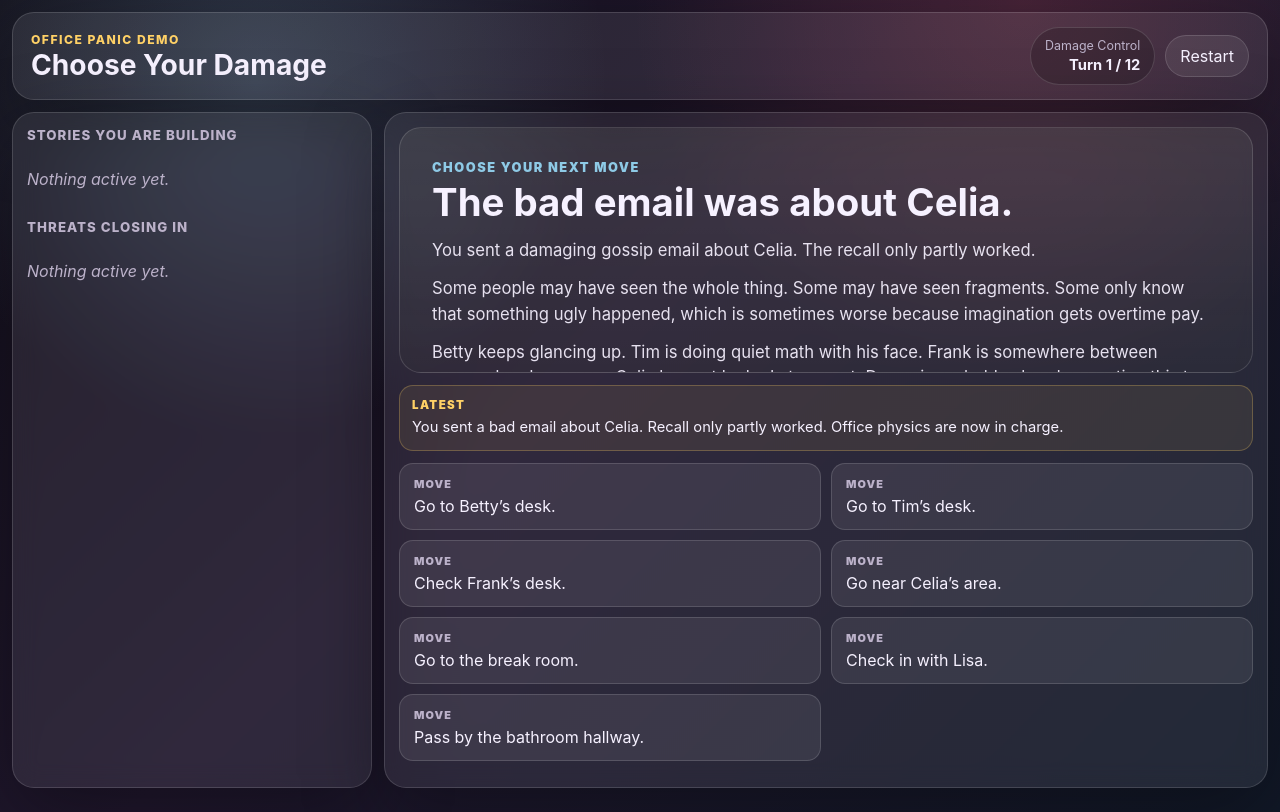
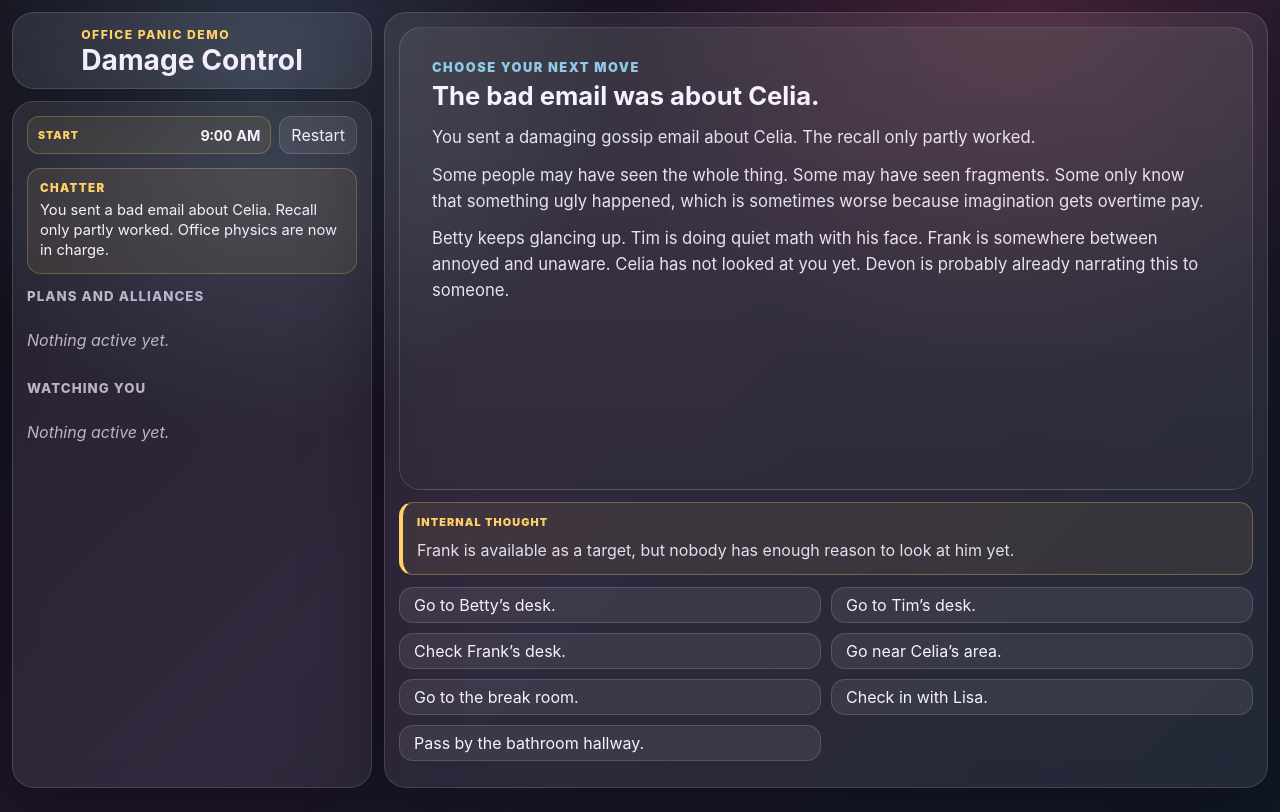
Before and after one commit to rbresnahan/office-drama, a plain HTML site: page index.html in a window 1280 px wide. Drawn offline with Linux system fonts and the light colour scheme.

Commit message:
UI and story updates

```diff
--- a/assets/js/engine/renderer.js
+++ b/assets/js/engine/renderer.js
@@ -1,5 +1,3 @@
-import { categoryLabel } from './story-helpers.js';
-
 function escapeHtml( value ) {
 	return String( value )
 		.replaceAll( '&', '&amp;' )
@@ -8,6 +6,21 @@ function escapeHtml( value ) {
 		.replaceAll( '"', '&quot;' )
 		.replaceAll( "'", '&#039;' );
 }
+
+const OFFICE_CLOCK_TIMES = [
+	'9:00 AM',
+	'9:37 AM',
+	'10:13 AM',
+	'10:52 AM',
+	'11:27 AM',
+	'12:00 PM',
+	'12:46 PM',
+	'1:45 PM',
+	'2:31 PM',
+	'3:18 PM',
+	'4:07 PM',
+	'5:00 PM',
+];
 
 function normalizeParagraphs( value, state ) {
 	const resolved = typeof value === 'function' ? value( state ) : value;
@@ -25,6 +38,57 @@ function normalizeParagraphs( value, state ) {
 
 function renderParagraphs( paragraphs ) {
 	return paragraphs.map( ( paragraph ) => `<p>${ escapeHtml( paragraph ) }</p>` ).join( '' );
+}
+
+function getClockTime( state ) {
+	if ( state.finaleStarted ) {
+		return OFFICE_CLOCK_TIMES[ OFFICE_CLOCK_TIMES.length - 1 ];
+	}
+
+	const maxTurns = state.maxTurns || OFFICE_CLOCK_TIMES.length;
+	const currentTurn = Math.min( Math.max( state.turn || 1, 1 ), maxTurns );
+	const clockIndex = Math.min( currentTurn - 1, OFFICE_CLOCK_TIMES.length - 1 );
+
+	return OFFICE_CLOCK_TIMES[ clockIndex ];
+}
+
+function getClockLabel( state, clockTime ) {
+	if ( state.finaleStarted || clockTime === '5:00 PM' ) {
+		return 'All-Hands';
+	}
+
+	if ( clockTime === '12:00 PM' ) {
+		return 'Lunch';
+	}
+
+	if ( clockTime === '9:00 AM' ) {
+		return 'Start';
+	}
+
+	return 'Office Time';
+}
+
+function getResolvedSceneContent( game, scene, state ) {
+	let kicker = scene.kicker || scene.location || '';
+	let title = scene.title || '';
+	let body = normalizeParagraphs( scene.body, state );
+	let internalThought = normalizeParagraphs( scene.internalThought, state );
+
+	if ( scene.id === game.story.finaleSceneId ) {
+		const finale = game.getFinaleResult();
+
+		kicker = finale.kicker;
+		title = finale.title;
+		body = finale.body;
+		internalThought = finale.internalThought || [];
+	}
+
+	return {
+		kicker,
+		title,
+		body,
+		internalThought,
+	};
 }
 
 function renderBars( container, bars, state, type ) {
@@ -58,33 +122,40 @@ function renderBars( container, bars, state, type ) {
 	container.innerHTML = html || '<p class="empty-state">Nothing active yet.</p>';
 }
 
-function renderStory( game, scene, state ) {
+function renderStory( content ) {
 	const storyContainer = document.querySelector( '#story' );
 
 	if ( ! storyContainer ) {
 		return;
 	}
 
-	let kicker = scene.kicker || scene.location || '';
-	let title = scene.title || '';
-	let body = normalizeParagraphs( scene.body, state );
-	let internalThought = normalizeParagraphs( scene.internalThought, state );
+	storyContainer.innerHTML = `
+		${ content.kicker ? `<div class="story-kicker">${ escapeHtml( content.kicker ) }</div>` : '' }
+		<h2 class="story-title">${ escapeHtml( content.title ) }</h2>
+		<div class="story-body">
+			${ renderParagraphs( content.body ) }
+		</div>
+	`;
+}
 
-	if ( scene.id === game.story.finaleSceneId ) {
-		const finale = game.getFinaleResult();
+function renderInternalThought( internalThought ) {
+	const internalThoughtContainer = document.querySelector( '#internal-thought' );
 
-		kicker = finale.kicker;
-		title = finale.title;
-		body = finale.body;
-		internalThought = finale.internalThought || [];
+	if ( ! internalThoughtContainer ) {
+		return;
 	}
 
-	storyContainer.innerHTML = `
-		${ kicker ? `<div class="story-kicker">${ escapeHtml( kicker ) }</div>` : '' }
-		<h2 class="story-title">${ escapeHtml( title ) }</h2>
-		<div class="story-body">
-			${ renderParagraphs( body ) }
-			${ internalThought.length ? `<div class="internal-thought">${ renderParagraphs( internalThought ) }</div>` : '' }
+	if ( ! internalThought.length ) {
+		internalThoughtContainer.classList.add( 'internal-thought-card--hidden' );
+		internalThoughtContainer.innerHTML = '';
+		return;
+	}
+
+	internalThoughtContainer.classList.remove( 'internal-thought-card--hidden' );
+	internalThoughtContainer.innerHTML = `
+		<div class="internal-thought-card__label">Internal Thought</div>
+		<div class="internal-thought-card__body">
+			${ renderParagraphs( internalThought ) }
 		</div>
 	`;
 }
@@ -111,11 +182,9 @@ function renderChoices( game, scene ) {
 	choicesContainer.innerHTML = choices
 		.map( ( choice ) => {
 			const category = Array.isArray( choice.category ) ? choice.category[ 0 ] : choice.category;
-			const label = categoryLabel( category );
 
 			return `
 				<button class="choice-button choice-button--${ escapeHtml( category || 'neutral' ) }" type="button" data-choice-id="${ escapeHtml( choice.id ) }">
-					<span class="choice-button__category">${ escapeHtml( label ) }</span>
 					<span>${ escapeHtml( choice.text ) }</span>
 				</button>
 			`;
@@ -130,29 +199,36 @@ function renderFeedback( state ) {
 		return;
 	}
 
-	if ( ! state.feedback ) {
+	const feedbackParagraphs = normalizeParagraphs( state.feedback, state );
+
+	if ( ! feedbackParagraphs.length ) {
 		feedback.classList.add( 'reaction-card--hidden' );
 		feedback.textContent = '';
 		return;
 	}
 
 	feedback.classList.remove( 'reaction-card--hidden' );
-	feedback.textContent = state.feedback;
+	feedback.innerHTML = renderParagraphs( feedbackParagraphs );
 }
 
 function renderHeader( game, state ) {
 	const phaseLabel = document.querySelector( '#phase-label' );
 	const turnCount = document.querySelector( '#turn-count' );
+	const clockLabel = document.querySelector( '#clock-label' );
 	const latestSignal = document.querySelector( '#latest-signal .signal-strip__text' );
 	const phase = game.getPhase();
+	const clockTime = getClockTime( state );
 
 	if ( phaseLabel ) {
 		phaseLabel.textContent = phase.label;
 	}
 
 	if ( turnCount ) {
-		const currentTurn = Math.min( state.turn, state.maxTurns );
-		turnCount.textContent = state.finaleStarted ? 'All-Hands' : `Turn ${ currentTurn } / ${ state.maxTurns }`;
+		turnCount.textContent = clockTime;
+	}
+
+	if ( clockLabel ) {
+		clockLabel.textContent = getClockLabel( state, clockTime );
 	}
 
 	if ( latestSignal ) {
@@ -163,11 +239,13 @@ function renderHeader( game, state ) {
 export function render( game ) {
 	const state = game.getState();
 	const scene = game.getCurrentScene();
+	const content = getResolvedSceneContent( game, scene, state );
 
 	renderHeader( game, state );
 	renderBars( document.querySelector( '#green-bars' ), game.story.bars.green, state, 'green' );
 	renderBars( document.querySelector( '#red-bars' ), game.story.bars.red, state, 'red' );
-	renderStory( game, scene, state );
+	renderStory( content );
+	renderInternalThought( content.internalThought );
 	renderFeedback( state );
 	renderChoices( game, scene );
 }
--- a/assets/stories/demo-story.js
+++ b/assets/stories/demo-story.js
@@ -211,13 +211,18 @@ export const OFFICE_PANIC_STORY = {
 		betty_desk: {
 			id: 'betty_desk',
 			location: 'Betty’s Desk',
-			title: 'Betty is watching the room more than her screen.',
+			title: 'Betty’s desk is cheerful in a way that feels operational.',
 			body: [
-				'Betty has the posture of someone trying not to look involved. That usually means she is involved emotionally, which is almost as useful as being involved factually.',
-				'Her desk gives her a clean view of the kitchen, the printer, and most of the people pretending not to panic.',
+				'Betty’s desk has color-coded folders, seasonal decorations, three kinds of sticky notes, and one tiny ceramic pumpkin that has absolutely survived more office drama than HR.',
+				'Nothing looks messy. That is the first warning. The candy dish is full, the pens are aligned, and the framed vacation photo is angled just enough to look casual. Betty has built a friendly little command center and disguised it as personality.',
+				'From here, she can see the kitchen, the printer, the hallway bend near Lisa’s office, and most of the desks where people pretend they are not watching each other. It is not a desk. It is a lighthouse for gossip with ergonomic support.',
+				'Betty herself is half-facing her monitor, half-facing the room, performing the ancient office ritual of looking busy while receiving emotional weather reports from six directions.',
 			],
 			internalThought: [
-				'If you seem scared, Betty may soften. If you mention Frank, she may start watching him. If you ask what she saw, you may learn office movement patterns. If you push too hard, she may realize you are recruiting her.',
+				'Betty wants to be included. Not asked. Included. There is a difference, and getting it wrong is how people become lunch conversation.',
+				'She is friendly enough to help, bored enough to enjoy a mess, and socially sharp enough to notice when someone is handing her a mess with instructions.',
+				'If you seem scared, she may soften. If you make her feel like an insider, she may talk. If you make her feel used, replaced, or stupid, she may become a problem with earrings.',
+				'The desk matters. She can see movement. She can confirm who went where. She can also turn one worried glance into a rumor with legs, teeth, and a calendar invite.',
 			],
 			choices: [
 				{
@@ -362,27 +367,37 @@ export const OFFICE_PANIC_STORY = {
 				},
 				{
 					id: 'betty_ask_tim_knows',
-					text: 'Ask Betty whether Tim has been asking questions.',
+					text: 'Ask Betty why Tim is always so engaged with everyone’s business.',
 					category: 'info',
 					once: true,
-					resultText: 'Betty lowers her voice. Tim asked who saw the email before the recall finished.',
+					resultText: [
+						'Betty’s desk looked aggressively tidy, like clutter had once disappointed her personally.',
+						'“Betty, you seem like someone who returns a shopping cart even when no one’s watching.”',
+						'“Correct,” she said. “There are two kinds of people: cart returners and people who make retail workers wonder why civilization bothered.”',
+						'“Respect.” You kept your voice casual. “Relatedly, why is Tim always so… engaged? He asked why I was near the storage closet like I’d breached a perimeter.”',
+						'Betty gave a loyal little smile. “He notices things. Too many things. He cares a lot and means well, which can be exhausting.”',
+						'You nodded like this was research. “Frank called it weaponized helpfulness. I’m trying to keep it from becoming a committee.”',
+						'Betty glanced toward the hallway. “He gets distracted when he’s buried. When he starts doing hallway surveillance, I ask Lisa to forward sales calls to him.”',
+						'She smiled brightly. “Keeps him busy. Helpful, really. For everyone’s wellness.”',
+					],
 					effects: {
 						bars: {
 							distractTim: 25,
 						},
 						flags: {
 							knowsTimInvestigating: true,
+							knowsTimCanBeBuried: true,
 						},
 						unlocks: [
 							'ask_tim_recall_logs',
 						],
-						signal: 'Tim is building the timeline. That is his whole terrible little hobby now.',
+						signal: 'Tim can be redirected when he is buried in other people’s work. Weaponized helpfulness has an off switch.',
 					},
 					nextScene: 'hub',
 				},
 				{
 					id: 'betty_ask_tim_lunch',
-					text: 'Ask why Tim labels his lunch like it contains state secrets.',
+					text: 'Ask why Tim labels everything in the fridge like it contains state secrets.',
 					category: 'info',
 					once: true,
 					requirements: {
@@ -390,7 +405,18 @@ export const OFFICE_PANIC_STORY = {
 							'knowsTimFoodVulnerability',
 						],
 					},
-					resultText: 'Betty says Tim is careful about food because one wrong lunch turns him into a workplace evacuation drill.',
+					resultText: [
+						'Betty’s desk had the kind of seasonal cheer corporate approved in bulk.',
+						'“Hey Betty, getting into anything crazy this weekend? Maybe a glass of wine, an episode of something British, lights out by 8:15?”',
+						'“Excuse you,” she said. “8:40. I’m not in hospice.”',
+						'You leaned against the cubicle like you were only passing through. “Fair. Speaking of controlled substances, why does Tim label everything in the fridge? His oat milk has more documentation than our onboarding.”',
+						'Betty’s smile held, but only because it had training.',
+						'“He’s careful. Also dramatic. But medically dramatic, so we call it compliance.”',
+						'You nodded, professionally concerned. “Celia called it a hostile cooling environment.”',
+						'Betty sighed. “Fine, but don’t say I told you. He’s extremely lactose intolerant. One dairy-adjacent mistake and the afternoon becomes a facilities issue.”',
+						'You nodded again.',
+						'Not paranoia. Containment.',
+					],
 					effects: {
 						bars: {
 							sidelineTim: 25,
@@ -403,7 +429,7 @@ export const OFFICE_PANIC_STORY = {
 						unlocks: [
 							'create_tim_lunch_confusion',
 						],
-						signal: 'You learned Tim has a lunch vulnerability. The goblin door has opened.',
+						signal: 'Tim’s fridge paranoia is medical, not theatrical. That makes the lunch route worse and more useful.',
 					},
 					nextScene: 'hub',
 				},
--- a/index.html
+++ b/index.html
@@ -8,44 +8,48 @@
 </head>
 <body>
 	<main id="app" class="app-shell">
+		<section class="app-column app-column--left">
 			<header class="game-header">
 				<div>
 					<p class="eyebrow">Office Panic Demo</p>
-				<h1>Choose Your Damage</h1>
+					<h1>Damage Control</h1>
 				</div>
+			</header>
 
+			<aside class="panel status-panel" aria-label="Game status">
 				<div class="header-actions">
-				<div class="turn-pill">
-					<span id="phase-label">Damage Control</span>
-					<strong id="turn-count">Turn 1 / 12</strong>
+					<div class="clock-pill" aria-label="Current office time">
+						<span id="clock-label" class="clock-pill__label">Start</span>
+						<strong id="turn-count">9:00 AM</strong>
 					</div>
 
 					<button id="restart-game" class="ghost-button" type="button">
 						Restart
 					</button>
 				</div>
-		</header>
 
-		<section class="game-grid">
-			<aside class="panel status-panel" aria-label="Game status">
+				<div id="latest-signal" class="signal-strip">
+					<span class="signal-strip__label">Chatter</span>
+					<span class="signal-strip__text">It's too Late, cause a disruption.</span>
+				</div>
+
 				<div class="bars-section">
-					<h2>Stories You Are Building</h2>
+					<h2>Plans and Alliances</h2>
 					<div id="green-bars" class="bars-list"></div>
 				</div>
 
 				<div class="bars-section">
-					<h2>Threats Closing In</h2>
+					<h2>Watching You</h2>
 					<div id="red-bars" class="bars-list"></div>
 				</div>
 			</aside>
+		</section>
 
+		<section class="app-column app-column--right">
 			<section class="panel main-panel">
 				<article id="story" class="story-panel" aria-live="polite"></article>
 
-				<div id="latest-signal" class="signal-strip">
-					<span class="signal-strip__label">Latest</span>
-					<span class="signal-strip__text">The bad email is loose. The all-hands is coming.</span>
-				</div>
+				<div id="internal-thought" class="internal-thought-card internal-thought-card--hidden" aria-live="polite"></div>
 
 				<div id="action-feedback" class="reaction-card reaction-card--hidden" aria-live="polite"></div>
 
--- a/style.css
+++ b/style.css
@@ -40,15 +40,26 @@ button {
 	width: min(1440px, calc(100vw - 24px));
 	height: calc(100vh - 24px);
 	margin: 12px auto;
+	display: grid;
+	grid-template-columns: minmax(280px, 360px) minmax(0, 1fr);
+	gap: 12px;
+}
+
+.app-column {
+	min-height: 0;
 	display: flex;
 	flex-direction: column;
 	gap: 12px;
 }
 
+.app-column--right {
+	min-width: 0;
+}
+
 .game-header {
 	display: flex;
-	align-items: center;
-	justify-content: space-between;
+	align-items: flex-start;
+	justify-content: center;
 	gap: 16px;
 	padding: 14px 18px;
 	border: 1px solid var(--line);
@@ -74,34 +85,43 @@ h1 {
 
 .header-actions {
 	display: flex;
-	align-items: center;
-	gap: 10px;
+	align-items: stretch;
+	gap: 8px;
 }
 
-.turn-pill {
-	display: grid;
-	gap: 3px;
-	padding: 10px 14px;
-	border: 1px solid var(--line);
-	border-radius: 999px;
-	background: rgba(0, 0, 0, 0.18);
-	text-align: right;
+.clock-pill {
+	min-height: 38px;
+	flex: 1;
+	display: flex;
+	align-items: center;
+	justify-content: space-between;
+	gap: 10px;
+	padding: 7px 10px;
+	border: 1px solid rgba(255, 209, 102, 0.26);
+	border-radius: 12px;
+	background: rgba(255, 209, 102, 0.08);
 }
 
-.turn-pill span {
-	color: var(--muted);
-	font-size: 0.78rem;
+.clock-pill__label {
+	color: var(--gold);
+	font-size: 0.66rem;
+	font-weight: 900;
+	letter-spacing: 0.1em;
+	text-transform: uppercase;
 }
 
-.turn-pill strong {
-	font-size: 0.92rem;
+.clock-pill strong {
+	font-size: 0.9rem;
+	font-variant-numeric: tabular-nums;
+	white-space: nowrap;
 }
 
 .ghost-button {
-	padding: 10px 14px;
+	min-height: 38px;
+	padding: 7px 11px;
 	color: var(--text);
 	border: 1px solid var(--line);
-	border-radius: 999px;
+	border-radius: 12px;
 	background: rgba(255, 255, 255, 0.08);
 	cursor: pointer;
 	transition: transform 140ms ease, background 140ms ease;
@@ -111,14 +131,6 @@ h1 {
 .choice-button:hover {
 	transform: translateY(-1px);
 	background: rgba(255, 255, 255, 0.14);
-}
-
-.game-grid {
-	min-height: 0;
-	flex: 1;
-	display: grid;
-	grid-template-columns: minmax(280px, 360px) minmax(0, 1fr);
-	gap: 12px;
 }
 
 .panel {
@@ -131,6 +143,7 @@ h1 {
 }
 
 .status-panel {
+	flex: 1;
 	display: flex;
 	flex-direction: column;
 	gap: 14px;
@@ -139,6 +152,7 @@ h1 {
 }
 
 .main-panel {
+	flex: 1;
 	display: grid;
 	grid-template-rows: minmax(0, 1fr) auto auto auto;
 	gap: 12px;
@@ -264,6 +278,14 @@ h1 {
 	display: none;
 }
 
+.reaction-card p {
+	margin: 0;
+}
+
+.reaction-card p + p {
+	margin-top: 0.6rem;
+}
+
 .story-panel {
 	min-height: 0;
 	overflow: auto;
@@ -286,7 +308,7 @@ h1 {
 
 .story-title {
 	margin: 0 0 16px;
-	font-size: clamp(1.6rem, 3vw, 3rem);
+	font-size: clamp(1.45rem, 2vw, 2.2rem);
 	line-height: 1.02;
 }
 
@@ -303,13 +325,37 @@ h1 {
 	margin: 0;
 }
 
-.internal-thought {
-	margin-top: 18px;
-	padding: 14px;
+.internal-thought-card {
+	display: grid;
+	gap: 8px;
+	padding: 12px 14px;
+	border: 1px solid rgba(255, 209, 102, 0.3);
 	border-left: 4px solid var(--gold);
-	border-radius: 12px;
+	border-radius: var(--radius-small);
 	background: rgba(255, 209, 102, 0.08);
 	color: rgba(246, 241, 255, 0.9);
+	line-height: 1.45;
+}
+
+.internal-thought-card--hidden {
+	display: none;
+}
+
+.internal-thought-card__label {
+	color: var(--gold);
+	font-size: 0.68rem;
+	font-weight: 900;
+	letter-spacing: 0.1em;
+	text-transform: uppercase;
+}
+
+.internal-thought-card__body {
+	display: grid;
+	gap: 8px;
+}
+
+.internal-thought-card p {
+	margin: 0;
 }
 
 .choices-panel {
@@ -319,8 +365,7 @@ h1 {
 }
 
 .choice-button {
-	min-height: 62px;
-	padding: 13px 14px;
+	padding: 7px 14px;
 	color: var(--text);
 	border: 1px solid var(--line);
 	border-radius: var(--radius-small);
@@ -367,25 +412,20 @@ h1 {
 	.app-shell {
 		height: auto;
 		min-height: calc(100vh - 20px);
+		grid-template-columns: 1fr;
 	}
 
-	.game-header {
-		align-items: flex-start;
-		flex-direction: column;
-	}
-
-	.header-actions {
-		width: 100%;
-		justify-content: space-between;
-	}
-
-	.game-grid {
-		grid-template-columns: 1fr;
+	.app-column {
+		min-height: auto;
 	}
 
 	.status-panel,
 	.story-panel {
 		max-height: none;
+	}
+
+	.main-panel {
+		overflow: visible;
 	}
 
 	.choices-panel {
@@ -405,12 +445,7 @@ h1 {
 		border-radius: 16px;
 	}
 
-	.turn-pill {
-		text-align: left;
-	}
-
 	.header-actions {
-		align-items: stretch;
 		flex-direction: column;
 	}
 
```
Lines whose indentation alone changed are shown as unchanged.
